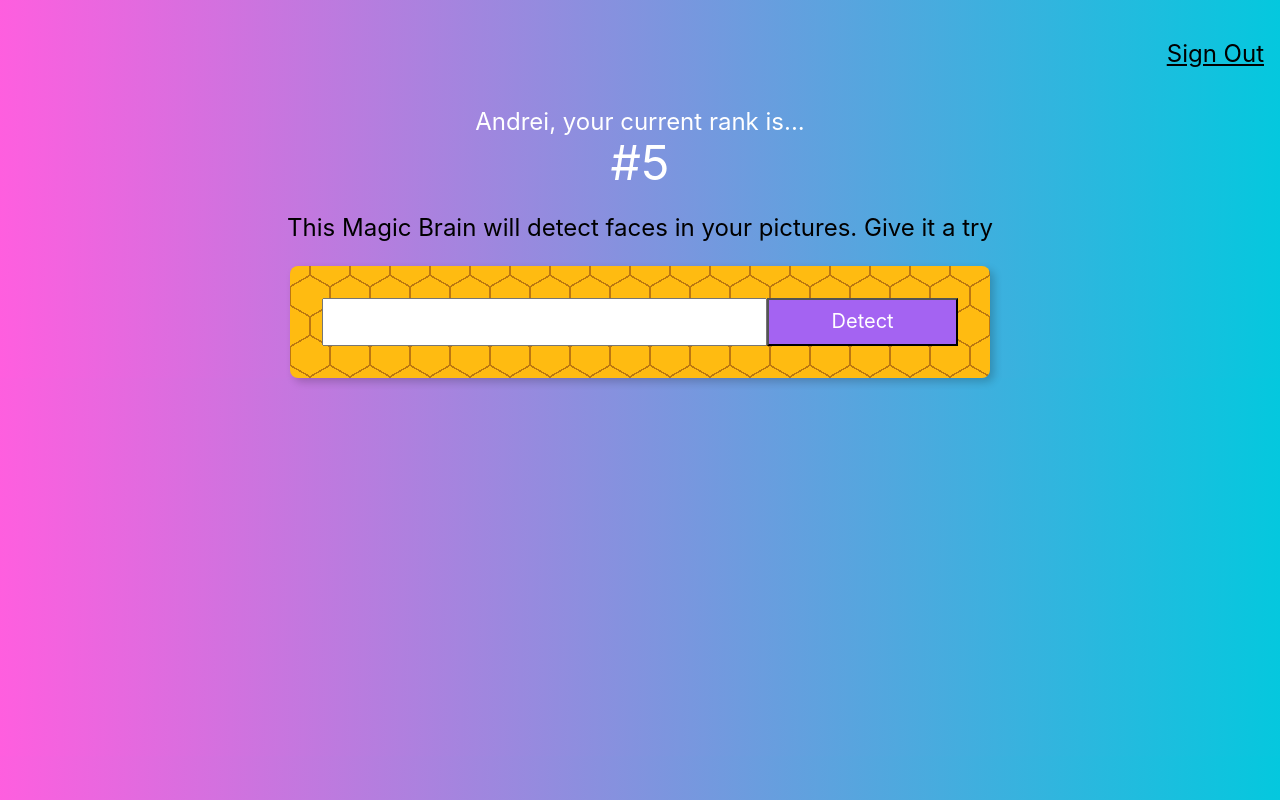
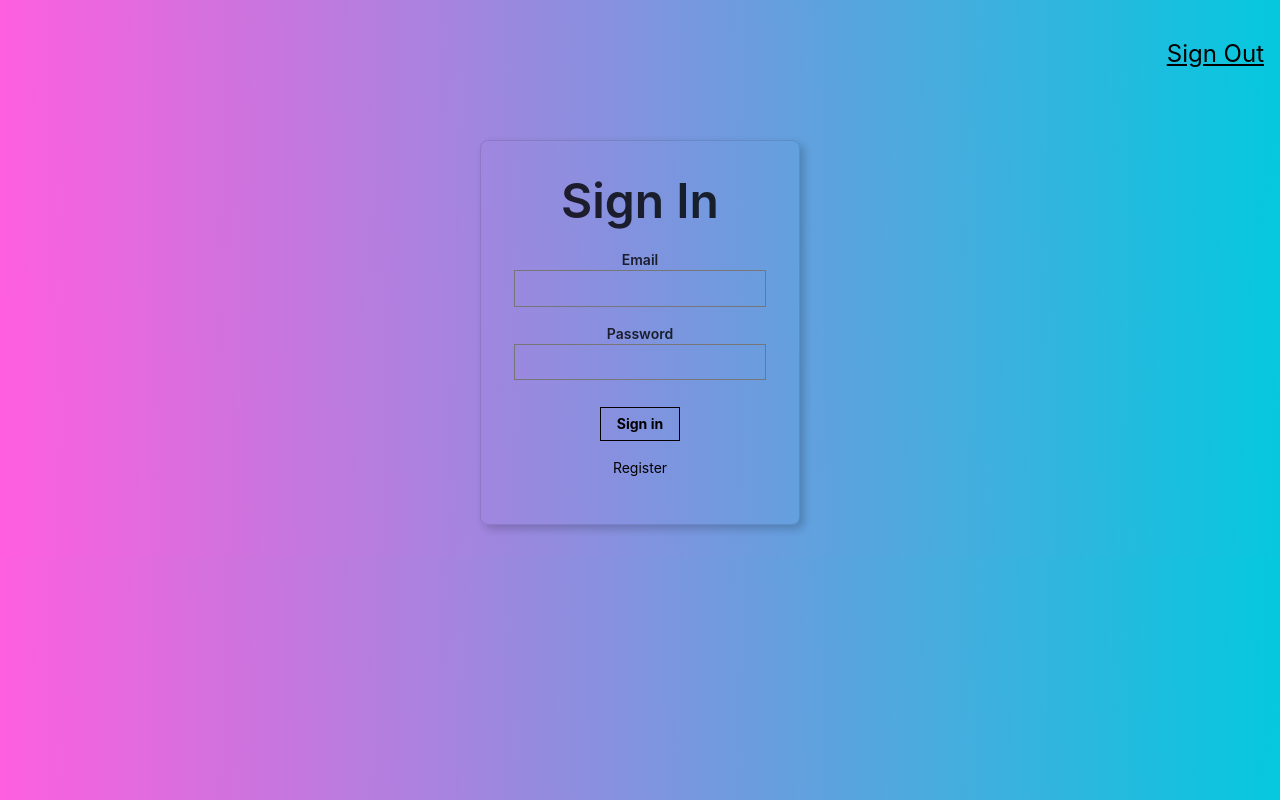
Before and after one commit to kamathsachin/facerecognition, a React (Create React App) app: page / in a window 1280 px wide. Built offline with nearby package versions, Linux system fonts and the light colour scheme; what clarifai would draw is missing.

Commit message:
Added SignIn & Register screens

```diff
--- a/src/App.js
+++ b/src/App.js
@@ -4,6 +4,8 @@
 import ImageLinkForm from "./components/ImageLinkForm/ImageLinkForm";
 import FaceRecognition from "./components/FaceRecognition/FaceRecognition";
 import Rank from "./components/Rank/Rank";
+import SignIn from "./components/SignIn/SignIn";
+import Register from "./components/Register/Register";
 import Clarifai from "clarifai";
 
 const app = new Clarifai.App({
@@ -17,6 +19,7 @@
       input: "",
       imgUrl: "",
       box: {},
+      route: "SignIn",
     };
   }
 
@@ -51,16 +54,31 @@
       .catch((err) => console.log(err));
   };
 
+  onRouteChange = (route) => {
+    this.setState({ route: route });
+  };
+
   render() {
     return (
       <div className="App">
-        <Navigation />
-        <Rank />
-        <ImageLinkForm
-          onInputChange={this.onInputChange}
-          OnButtonSubmit={this.OnButtonSubmit}
-        />
-        <FaceRecognition box={this.state.box} imageUrl={this.state.imgUrl} />
+        <Navigation onRouteChange={this.onRouteChange} />
+        {this.state.route === "Home" ? (
+          <div>
+            <Rank />
+            <ImageLinkForm
+              onInputChange={this.onInputChange}
+              OnButtonSubmit={this.OnButtonSubmit}
+            />
+            <FaceRecognition
+              box={this.state.box}
+              imageUrl={this.state.imgUrl}
+            />
+          </div>
+        ) : this.state.route === "SignIn" ? (
+          <SignIn onRouteChange={this.onRouteChange} />
+        ) : (
+          <Register onRouteChange={this.onRouteChange} />
+        )}
       </div>
     );
   }
--- a/src/components/Navigation/Navigation.js
+++ b/src/components/Navigation/Navigation.js
@@ -1,9 +1,14 @@
 import React from "react";
 
-const Navigation = () => {
+const Navigation = ({ onRouteChange }) => {
   return (
     <nav style={{ display: "flex", justifyContent: "flex-end" }}>
-      <p className="f3 link dim black underline pa3 pointer">Sign Out</p>
+      <p
+        onClick={() => onRouteChange("SignIn")}
+        className="f3 link dim black underline pa3 pointer"
+      >
+        Sign Out
+      </p>
     </nav>
   );
 };
--- /dev/null
+++ b/src/components/Register/Register.js
@@ -0,0 +1,58 @@
+import React from "react";
+
+const Register = ({ onRouteChange }) => {
+  return (
+    <article className="br3 ba b--black-10 mv4 w-100 w-50-m w-25-l mw6 shadow-5 center">
+      <main className="pa4 black-80">
+        <form className="measure">
+          <fieldset id="sign_up" className="ba b--transparent ph0 mh0">
+            <legend className="f1 fw6 ph0 mh0">Register</legend>
+            <div className="mt3">
+              <label className="db fw6 lh-copy f6" for="user-name">
+                Name
+              </label>
+              <input
+                className="pa2 input-reset ba bg-transparent hover-bg-black hover-white w-100"
+                type="text"
+                name="user-name"
+                id="user-name"
+              />
+            </div>
+            <div className="mt3">
+              <label className="db fw6 lh-copy f6" for="email-address">
+                Email
+              </label>
+              <input
+                className="pa2 input-reset ba bg-transparent hover-bg-black hover-white w-100"
+                type="email"
+                name="email-address"
+                id="email-address"
+              />
+            </div>
+            <div className="mv3">
+              <label className="db fw6 lh-copy f6" for="password">
+                Password
+              </label>
+              <input
+                className="b pa2 input-reset ba bg-transparent hover-bg-black hover-white w-100"
+                type="password"
+                name="password"
+                id="password"
+              />
+            </div>
+          </fieldset>
+          <div className="">
+            <input
+              onClick={() => onRouteChange("Home")}
+              className="b ph3 pv2 input-reset ba b--black bg-transparent grow pointer f6 dib"
+              type="submit"
+              value="Register"
+            />
+          </div>
+        </form>
+      </main>
+    </article>
+  );
+};
+
+export default Register;
--- /dev/null
+++ b/src/components/SignIn/SignIn.js
@@ -0,0 +1,55 @@
+import React from "react";
+
+const SignIn = ({ onRouteChange }) => {
+  return (
+    <article className="br3 ba b--black-10 mv4 w-100 w-50-m w-25-l mw6 shadow-5 center">
+      <main className="pa4 black-80">
+        <form className="measure">
+          <fieldset id="sign_up" className="ba b--transparent ph0 mh0">
+            <legend className="f1 fw6 ph0 mh0">Sign In</legend>
+            <div className="mt3">
+              <label className="db fw6 lh-copy f6" for="email-address">
+                Email
+              </label>
+              <input
+                className="pa2 input-reset ba bg-transparent hover-bg-black hover-white w-100"
+                type="email"
+                name="email-address"
+                id="email-address"
+              />
+            </div>
+            <div className="mv3">
+              <label className="db fw6 lh-copy f6" for="password">
+                Password
+              </label>
+              <input
+                className="b pa2 input-reset ba bg-transparent hover-bg-black hover-white w-100"
+                type="password"
+                name="password"
+                id="password"
+              />
+            </div>
+          </fieldset>
+          <div className="">
+            <input
+              onClick={() => onRouteChange("Home")}
+              className="b ph3 pv2 input-reset ba b--black bg-transparent grow pointer f6 dib"
+              type="submit"
+              value="Sign in"
+            />
+          </div>
+          <div className="lh-copy mt3">
+            <p
+              onClick={() => onRouteChange("Register")}
+              className="f6 link dim black db pointer"
+            >
+              Register
+            </p>
+          </div>
+        </form>
+      </main>
+    </article>
+  );
+};
+
+export default SignIn;
```
